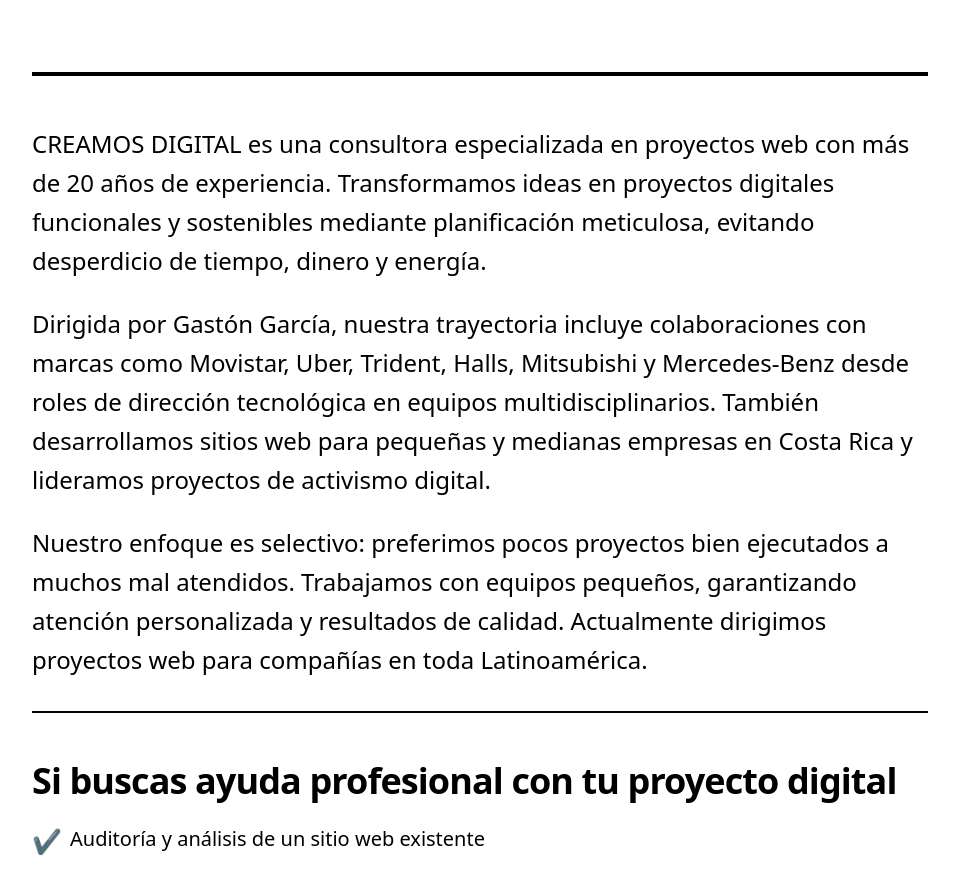
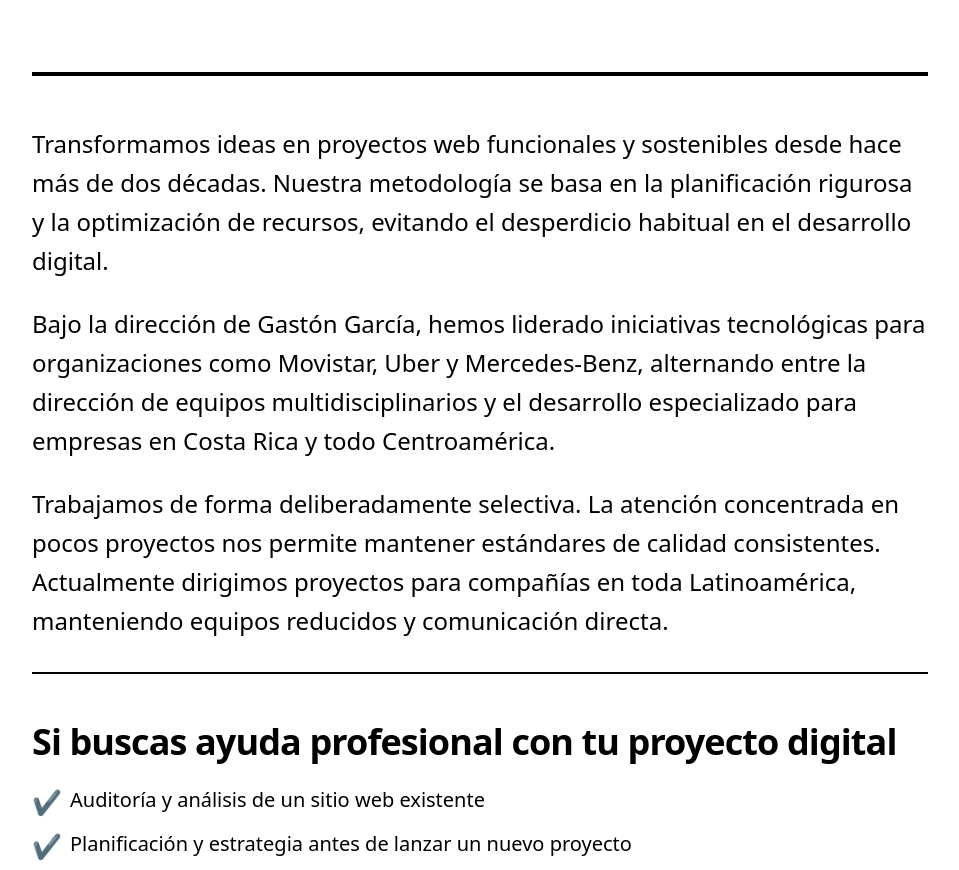
Before and after one commit to gastongarcia/creamos-digital, a Next.js app: page / in a window 1280 px wide. Shown: the part 360-1230 px from the top of the page, without its empty margins (160-1119 px from the left). Built offline with nearby package versions, Linux system fonts and the light colour scheme.

Commit message:
Refine introduction copy for more professional tone

```diff
--- a/app/page.tsx
+++ b/app/page.tsx
@@ -77,27 +77,25 @@ export default function Home() {
         <main className="space-y-12">
           <section className="border-b-2 border-black pb-8">
             <p className="text-xl md:text-2xl mb-6">
-              CREAMOS DIGITAL es una consultora especializada en proyectos web
-              con más de 20 años de experiencia. Transformamos ideas en
-              proyectos digitales funcionales y sostenibles mediante
-              planificación meticulosa, evitando desperdicio de tiempo, dinero y
-              energía.
+              Transformamos ideas en proyectos web funcionales y sostenibles
+              desde hace más de dos décadas. Nuestra metodología se basa en la
+              planificación rigurosa y la optimización de recursos, evitando el
+              desperdicio habitual en el desarrollo digital.
             </p>
 
             <p className="text-xl md:text-2xl mb-6">
-              Dirigida por Gastón García, nuestra trayectoria incluye
-              colaboraciones con marcas como Movistar, Uber, Trident, Halls,
-              Mitsubishi y Mercedes-Benz desde roles de dirección tecnológica en
-              equipos multidisciplinarios. También desarrollamos sitios web para
-              pequeñas y medianas empresas en Costa Rica y lideramos proyectos
-              de activismo digital.
+              Bajo la dirección de Gastón García, hemos liderado iniciativas
+              tecnológicas para organizaciones como Movistar, Uber y
+              Mercedes-Benz, alternando entre la dirección de equipos
+              multidisciplinarios y el desarrollo especializado para empresas en
+              Costa Rica y todo Centroamérica.
             </p>
             <p className="text-xl md:text-2xl">
-              Nuestro enfoque es selectivo: preferimos pocos proyectos bien
-              ejecutados a muchos mal atendidos. Trabajamos con equipos
-              pequeños, garantizando atención personalizada y resultados de
-              calidad. Actualmente dirigimos proyectos web para compañías en
-              toda Latinoamérica.
+              Trabajamos de forma deliberadamente selectiva. La atención
+              concentrada en pocos proyectos nos permite mantener estándares de
+              calidad consistentes. Actualmente dirigimos proyectos para
+              compañías en toda Latinoamérica, manteniendo equipos reducidos y
+              comunicación directa.
             </p>
           </section>
 
```
